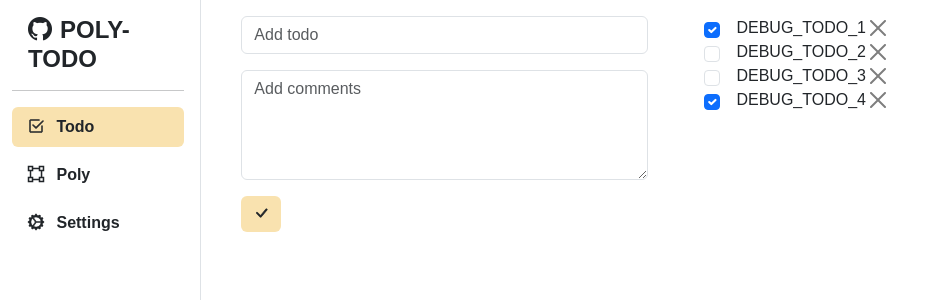
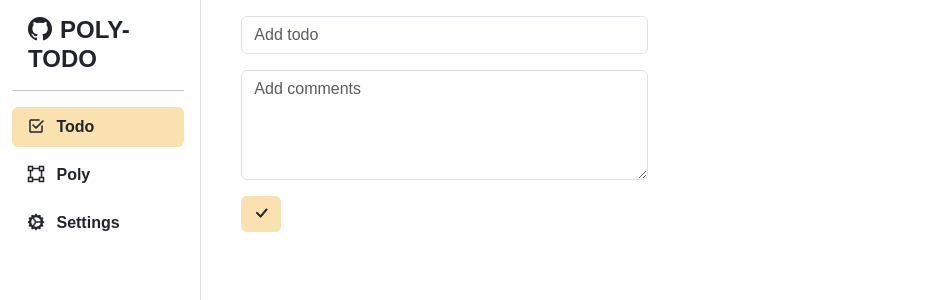
Before and after one commit to yz-dev21/poly-todo, a SvelteKit app: page / in a window 1280 px wide. Shown: the top 300 px of the page, without its empty margins (0-937 px from the left). Built offline with nearby package versions, Linux system fonts and the light colour scheme; a web font is replaced by a local one.

Commit message:
(feat) local storage

```diff
--- a/src/routes/poly/polyItem.svelte
+++ b/src/routes/poly/polyItem.svelte
@@ -23,11 +23,14 @@
 		categoryList.push(createCategory(lastId + 1, e.detail.value));
 		poly.category.push(lastId + 1);
 		categoryList = categoryList;
+		localStorage.setItem('categorylist', JSON.stringify(categoryList));
 	}
 
 	const handleOnDeleteCategory = (id) => {
 		categoryList = categoryList.filter((val) => val.id != id);
+		localStorage.setItem('categorylist', JSON.stringify(categoryList));
 	};
+
 </script>
 
 <!-- <li
@@ -42,7 +45,7 @@
 	</div>
 	<CategoryPrompt
 		{poly}
-		on:addCategory={(e) => {
+		on:add={(e) => {
 			handleOnAddCategory(e);
 		}}
 	/>
--- a/src/routes/poly/polyList.svelte
+++ b/src/routes/poly/polyList.svelte
@@ -1,44 +1,77 @@
 <script>
-	import PolyPrompt from './polyPrompt.svelte';
+    import PolyPrompt from './polyPrompt.svelte';
 	import PolyItem from './polyItem.svelte';
 
-	let polyList = [
-		// 폴리 아래, 하위 폴리를 여러 개 두지 않고 하나의 카테고리만 만들 거면 굳이 필요없지만 하위 폴리를 여러 겹 둘거면 linked list의 구현이 필요할지도.
-		{
-			id: 1,
-			name: 'DEBUG_POLY_1',
-			category: [1, 3]
-		},
-		{
-			id: 2,
-			name: 'DEBUG_POLY_2',
-			category: [2, 4]
-		}
-	];
+	// let polyList = [
+        // 	// 폴리 아래, 하위 폴리를 여러 개 두지 않고 하나의 카테고리만 만들 거면 굳이 필요없지만 하위 폴리를 여러 겹 둘거면 linked list의 구현이 필요할지도.
+        // 	{
+            // 		id: 1,
+	// 		name: 'DEBUG_POLY_1',
+	// 		category: [1, 3]
+	// 	},
+	// 	{
+	// 		id: 2,
+	// 		name: 'DEBUG_POLY_2',
+	// 		category: [2, 4]
+	// 	}
+	// ];
 
-	let categoryList = [
-		// "categoryList" 이거 너무 catchy하지가 않아요 당신의 작명센스를 보여줘
-		{
-			id: 1,
-			name: 'CATEGORY_1',
-			item: [1]
-		},
-		{
-			id: 2,
-			name: 'CATEGORY_2',
-			item: [3, 4]
-		},
-		{
-			id: 3,
-			name: 'CATEGORY_3',
-			item: []
-		},
-		{
-			id: 4,
-			name: 'CATEGORY_4',
-			item: []
-		}
-	];
+    // let categoryList = [
+    // 	// "categoryList" 이거 너무 catchy하지가 않아요 당신의 작명센스를 보여줘
+    // 	{
+    // 		id: 1,
+    // 		name: 'CATEGORY_1',
+    // 		item: [1]
+    // 	},
+    // 	{
+    // 		id: 2,
+    // 		name: 'CATEGORY_2',
+    // 		item: [3, 4]
+    // 	},
+    // 	{
+    // 		id: 3,
+    // 		name: 'CATEGORY_3',
+    // 		item: []
+    // 	},
+    // 	{
+    // 		id: 4,
+    // 		name: 'CATEGORY_4',
+    // 		item: []
+    // 	}
+    // ];
+
+
+    /******************* GET TODOLIST *******************/
+    let todoList = [];
+	let localTodoList = localStorage.getItem('todolist');
+
+    if (!localTodoList) {
+		localStorage.setItem('todolist', '[]');
+	} else {
+		todoList = JSON.parse(localTodoList);
+	}
+
+
+	/******************* GET POLYLIST *******************/
+	let polyList = [];
+	let localPolyList = localStorage.getItem('polylist');
+
+	if (!localPolyList) {
+		localStorage.setItem('polylist', '[]');
+	}
+
+	polyList = JSON.parse(localPolyList);
+
+    /******************* GET CATEGORYLIST *******************/
+	let categoryList = [];
+	let localCategoryList = localStorage.getItem('categorylist');
+
+	if (!localCategoryList) {
+		localStorage.setItem('categorylist', '[]');
+	}
+
+	categoryList = JSON.parse(localCategoryList);
+
 
 	const createPoly = (pId, pName) => ({
 		id: pId,
@@ -52,17 +85,21 @@
 
 		polyList.push(createPoly(lastId + 1, e.detail.value));
 		polyList = polyList;
+        console.log("poly aded");
+        localStorage.setItem('polylist', JSON.stringify(polyList));
 	}
 
 	const handleOnDeletePoly = (id) => {
 		polyList = polyList.filter((val) => val.id != id);
+        localStorage.setItem('polylist', JSON.stringify(polyList));
 	};
+
 </script>
 
-<PolyPrompt on:addPoly={(e) => handleOnAddPoly(e)} />
+<PolyPrompt on:add={(e) => handleOnAddPoly(e)} />
 
 <ul>
 	{#each polyList as poly}
-		<PolyItem {poly} {categoryList} on:deletePoly={() => handleOnDeletePoly(poly.id)} />
+		<PolyItem {poly} {categoryList} on:delete={() => handleOnDeletePoly(poly.id)} />
 	{/each}
 </ul>
--- a/src/routes/todo/todoList.svelte
+++ b/src/routes/todo/todoList.svelte
@@ -2,28 +2,27 @@
 	import TodoPrompt from './todoPrompt.svelte';
 	import TodoItem from './todoItem.svelte';
 
-	let todoList = [
-		{
-			id: 1,
-			text: 'DEBUG_TODO_1',
-			done: true
-		},
-		{
-			id: 2,
-			text: 'DEBUG_TODO_2',
-			done: false
-		},
-		{
-			id: 3,
-			text: 'DEBUG_TODO_3',
-			done: false
-		},
-		{
-			id: 4,
-			text: 'DEBUG_TODO_4',
-			done: true
-		}
-	];
+	/* GET TODOLIST */
+	let todoList = [];
+	let localTodoList = localStorage.getItem('todolist');
+
+	if (!localTodoList) {
+		localStorage.setItem('todolist', '[]');
+	} else {
+		todoList = JSON.parse(localTodoList);
+	}
+
+
+	/* GET POLYLIST */
+	let polyList = [];
+	let localPolyList = localStorage.getItem('polylist');
+
+	if (!localPolyList) {
+		localStorage.setItem('polylist', '[]');
+	}
+
+	polyList = JSON.parse(localPolyList);
+
 
 	const createTodo = (pId, pText, pDone) => ({
 		id: pId,
@@ -37,11 +36,14 @@
 
 		todoList.push(createTodo(lastId + 1, e.detail.value, false));
 		todoList = todoList;
+		localStorage.setItem('todolist', JSON.stringify(todoList));
 	}
 
 	const handleOnDelete = (id) => {
 		todoList = todoList.filter((val) => val.id != id);
+		localStorage.setItem('todolist', JSON.stringify(todoList));
 	};
+
 </script>
 
 <div class="row">
--- a/src/routes/todo/todoPrompt.svelte
+++ b/src/routes/todo/todoPrompt.svelte
@@ -15,14 +15,15 @@
 	};
 </script>
 
-<form on:submit|preventDefault|stopPropagation={handleOnSubmit}>
+
+<form on:submit|preventDefault={handleOnSubmit}>
 	<div class="mb-3">
 		<input
 			type="text"
 			class="form-control"
 			placeholder="Add todo"
 			bind:value={inputValue}
-			on:keydown={(e) => e.key === 'Enter' && e.preventDefault()}
+
 		/>
 	</div>
 	<div class="mb-3">
```
